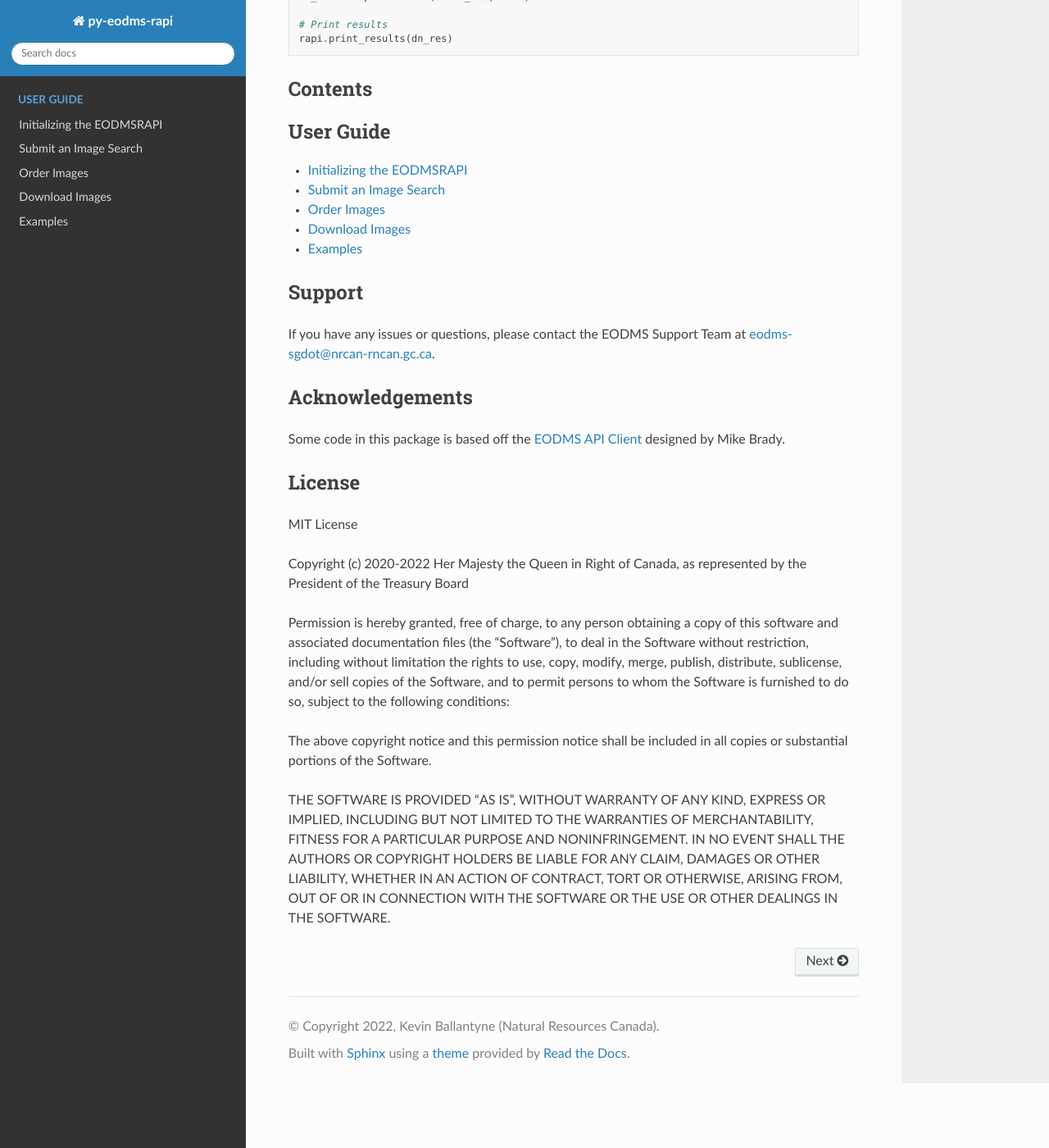
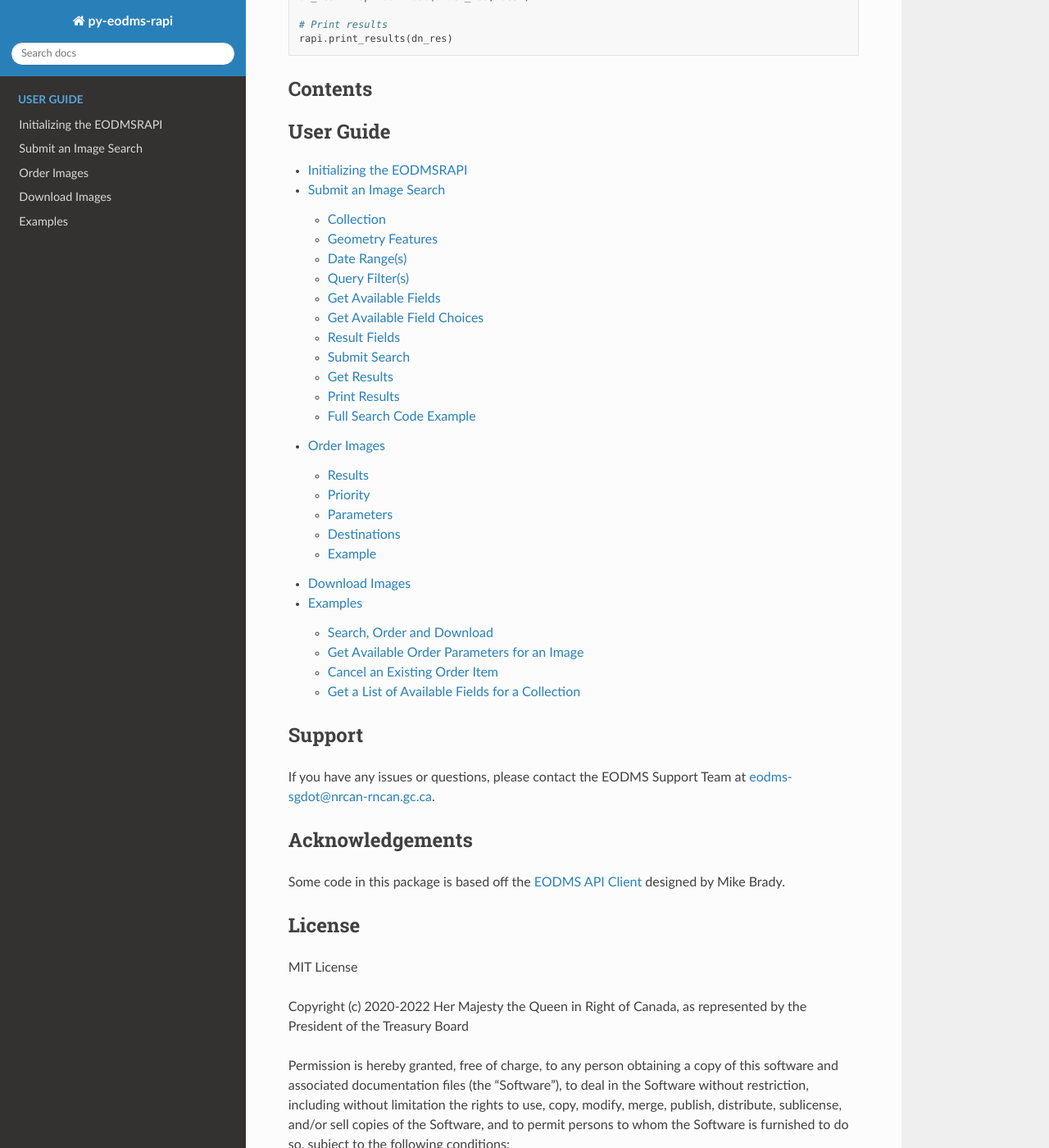
Before and after one commit to eodms-sgdot/py-eodms-rapi, a Sphinx documentation site: the page built from docs/index.rst, in a window 1280 px wide and 1400 px high, scrolled down 1357 px. Shown: the whole window at 82% size. Built offline with Sphinx 7.4.7 and the Read the Docs theme 2.0.0, drawn with Linux system fonts in a browser that asks for light colours; pages that are not in the unit, such as notebooks, are missing from menus; part of the change alters nothing that is shown.

```diff
--- a/docs/index.rst
+++ b/docs/index.rst
@@ -73,7 +73,7 @@ Contents
 --------
 
 .. toctree::
-	:maxdepth: 1
+	:maxdepth: 3
 	:caption: User Guide
 
 	initialization
@@ -83,7 +83,7 @@ Contents
 	examples
 
 .. toctree::
-	:maxdepth: 1
+	:maxdepth: 2
 	:caption: API
 
 	api/eodms_rapi.rst
```
